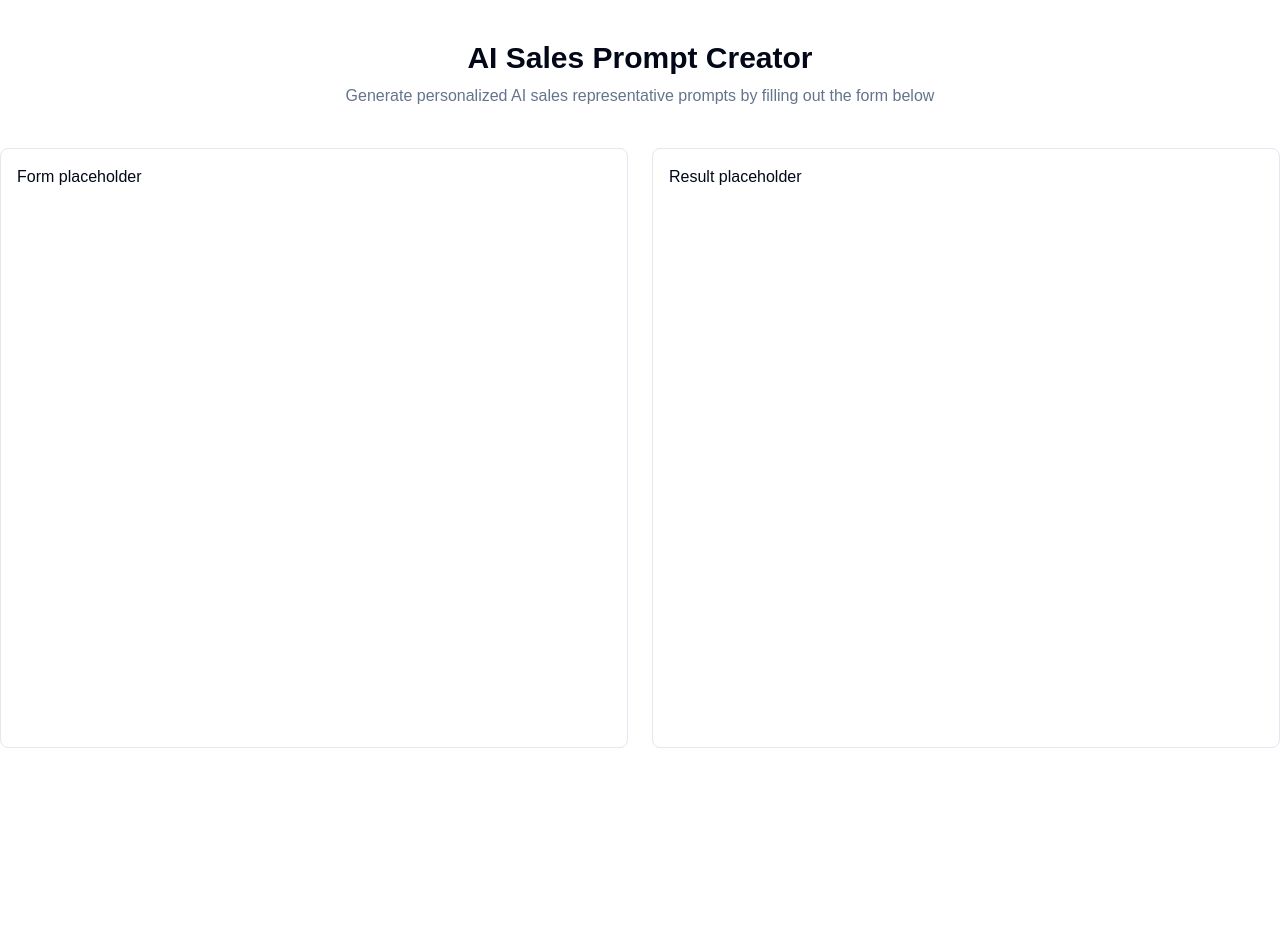
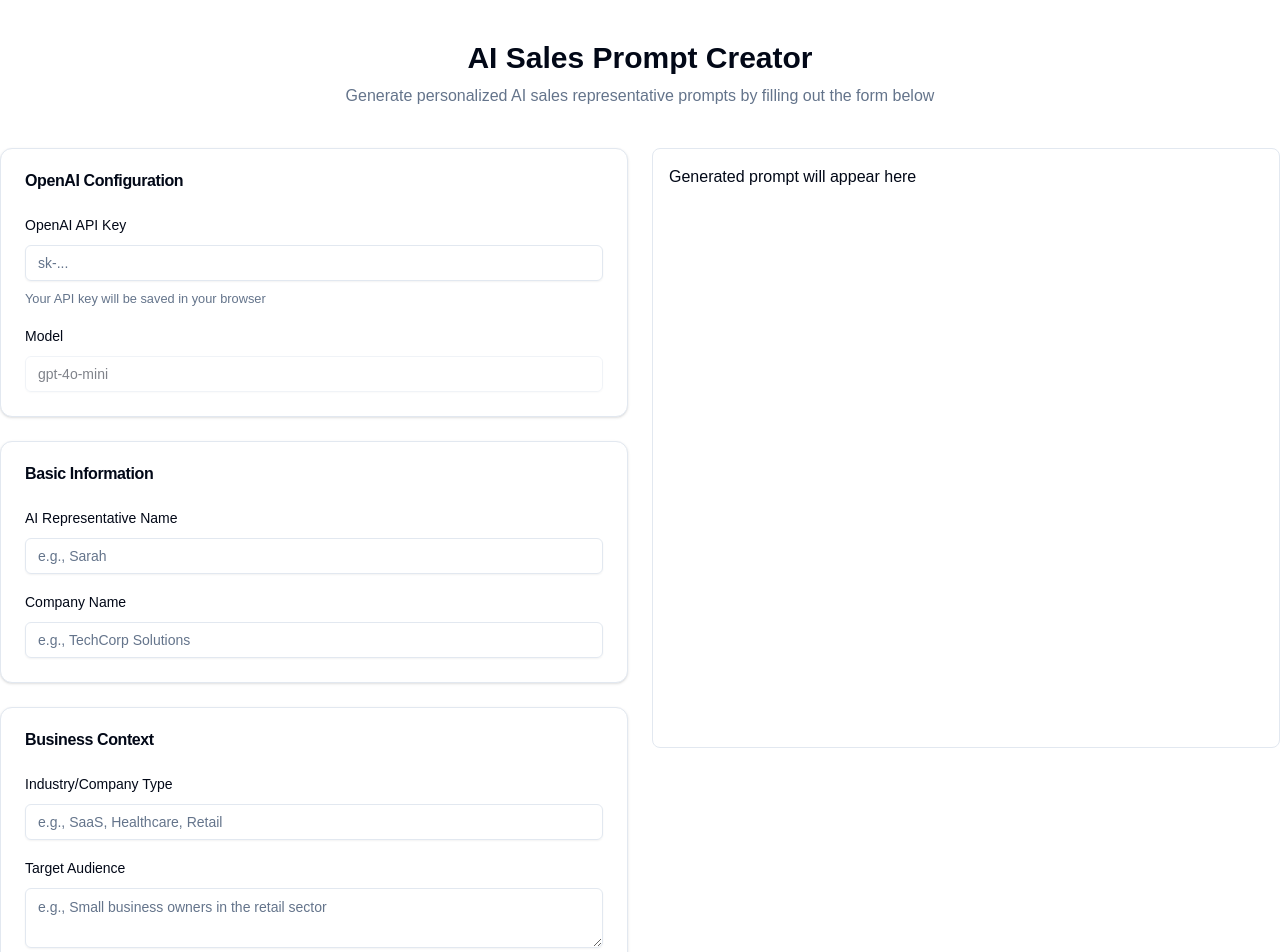
Before and after one commit to gurinder1996/sales-prompt-creator, a Next.js app: page / in a window 1280 px wide. Shown: the top 952 px of the page. Before the commit the page ends 800 px from the top, so only its background shows below. Built offline with nearby package versions, Linux system fonts and the light colour scheme.

Commit message:
Initial form implementation

```diff
--- a/app/layout.tsx
+++ b/app/layout.tsx
@@ -1,23 +1,22 @@
-import type { Metadata } from "next";
-import localFont from "next/font/local";
-import "./globals.css";
-import { Toaster } from "@/components/ui/toaster";
+import type { Metadata } from "next"
+import localFont from "next/font/local"
+import "./globals.css"
+import { Providers } from "./providers"
 
 const geistSans = localFont({
   src: "./fonts/GeistVF.woff",
   variable: "--font-geist-sans",
-  weight: "100 900",
-});
+})
+
 const geistMono = localFont({
   src: "./fonts/GeistMonoVF.woff",
   variable: "--font-geist-mono",
-  weight: "100 900",
-});
+})
 
 export const metadata: Metadata = {
-  title: "Create Next App",
-  description: "Generated by create next app",
-};
+  title: "AI Sales Prompt Creator",
+  description: "Generate personalized AI sales representative prompts",
+}
 
 export default function RootLayout({
   children,
@@ -26,10 +25,11 @@ export default function RootLayout({
 }) {
   return (
     <html lang="en">
-      <body className="min-h-screen bg-background">
-        {children}
-        <Toaster />
+      <body className={`${geistSans.variable} ${geistMono.variable} min-h-screen bg-background antialiased`}>
+        <Providers>
+          {children}
+        </Providers>
       </body>
     </html>
-  );
+  )
 }
--- a/app/page.tsx
+++ b/app/page.tsx
@@ -1,6 +1,35 @@
-import Image from "next/image";
+/* eslint-disable @typescript-eslint/no-explicit-any */
+"use client"
+
+import { useState } from "react"
+import { PromptForm } from "@/components/prompt-form"
+import { useToast } from "@/hooks/use-toast"
 
 export default function Home() {
+  const [isLoading, setIsLoading] = useState(false)
+  const [result] = useState<string>("")
+  const { toast } = useToast()
+
+  const handleSubmit = async (values: any) => {
+    setIsLoading(true)
+    try {
+      // TODO: Implement OpenAI call
+      console.log(values)
+      toast({
+        title: "Form submitted",
+        description: "Check the console for the form values",
+      })
+    } catch {
+      toast({
+        variant: "destructive",
+        title: "Error",
+        description: "Something went wrong. Please try again.",
+      })
+    } finally {
+      setIsLoading(false)
+    }
+  }
+
   return (
     <main className="container mx-auto py-10 space-y-10">
       <div className="space-y-2 text-center">
@@ -12,16 +41,13 @@ export default function Home() {
 
       <div className="grid grid-cols-1 md:grid-cols-2 gap-6">
         <div className="space-y-6">
-          {/* Form will go here */}
-          <div className="h-[600px] border rounded-lg p-4">
-            Form placeholder
-          </div>
+          <PromptForm onSubmit={handleSubmit} isLoading={isLoading} />
         </div>
 
         <div className="space-y-6">
           {/* Result will go here */}
           <div className="h-[600px] border rounded-lg p-4">
-            Result placeholder
+            {result || "Generated prompt will appear here"}
           </div>
         </div>
       </div>
--- /dev/null
+++ b/app/providers.tsx
@@ -0,0 +1,12 @@
+"use client"
+
+import { Toaster } from "@/components/ui/toaster"
+
+export function Providers({ children }: { children: React.ReactNode }) {
+  return (
+    <>
+      {children}
+      <Toaster />
+    </>
+  )
+}
--- /dev/null
+++ b/components/prompt-form.tsx
@@ -0,0 +1,286 @@
+"use client"
+
+import { zodResolver } from "@hookform/resolvers/zod"
+import { useForm } from "react-hook-form"
+import * as z from "zod"
+
+import { Button } from "@/components/ui/button"
+import {
+  Form,
+  FormControl,
+  FormDescription,
+  FormField,
+  FormItem,
+  FormLabel,
+  FormMessage,
+} from "@/components/ui/form"
+import { Input } from "@/components/ui/input"
+import { Textarea } from "@/components/ui/textarea"
+import { Card, CardContent, CardHeader, CardTitle } from "@/components/ui/card"
+
+const formSchema = z.object({
+  apiKey: z.string().min(1, "OpenAI API key is required"),
+  model: z.string().default("gpt-4"),
+  aiName: z.string().min(1, "AI name is required"),
+  companyName: z.string().min(1, "Company name is required"),
+  industry: z.string().min(1, "Industry is required"),
+  targetAudience: z.string().min(1, "Target audience is required"),
+  challenges: z.string().min(1, "Challenges are required"),
+  product: z.string().min(1, "Product/service is required"),
+  objective: z.string().min(1, "Call objective is required"),
+  objections: z.string().min(1, "Common objections are required"),
+  additionalInfo: z.string().optional(),
+})
+
+type FormValues = z.infer<typeof formSchema>
+
+interface PromptFormProps {
+  onSubmit: (values: FormValues) => void
+  isLoading?: boolean
+}
+
+export function PromptForm({ onSubmit, isLoading = false }: PromptFormProps) {
+  const form = useForm<FormValues>({
+    resolver: zodResolver(formSchema),
+    defaultValues: {
+      model: "gpt-4o-mini",
+      apiKey: localStorage.getItem("openai-api-key") || "",
+      aiName: "",
+      companyName: "",
+      industry: "",
+      targetAudience: "",
+      challenges: "",
+      product: "",
+      objective: "",
+      objections: "",
+      additionalInfo: "",
+    },
+  })
+
+  const handleSubmit = (values: FormValues) => {
+    localStorage.setItem("openai-api-key", values.apiKey)
+    onSubmit(values)
+  }
+
+  return (
+    <Form {...form}>
+      <form onSubmit={form.handleSubmit(handleSubmit)} className="space-y-6">
+        <Card>
+          <CardHeader>
+            <CardTitle>OpenAI Configuration</CardTitle>
+          </CardHeader>
+          <CardContent className="space-y-4">
+            <FormField
+              control={form.control}
+              name="apiKey"
+              render={({ field }) => (
+                <FormItem>
+                  <FormLabel>OpenAI API Key</FormLabel>
+                  <FormControl>
+                    <Input type="password" placeholder="sk-..." {...field} />
+                  </FormControl>
+                  <FormDescription>
+                    Your API key will be saved in your browser
+                  </FormDescription>
+                  <FormMessage />
+                </FormItem>
+              )}
+            />
+            <FormField
+              control={form.control}
+              name="model"
+              render={({ field }) => (
+                <FormItem>
+                  <FormLabel>Model</FormLabel>
+                  <FormControl>
+                    <Input disabled {...field} />
+                  </FormControl>
+                  <FormMessage />
+                </FormItem>
+              )}
+            />
+          </CardContent>
+        </Card>
+
+        <Card>
+          <CardHeader>
+            <CardTitle>Basic Information</CardTitle>
+          </CardHeader>
+          <CardContent className="space-y-4">
+            <FormField
+              control={form.control}
+              name="aiName"
+              render={({ field }) => (
+                <FormItem>
+                  <FormLabel>AI Representative Name</FormLabel>
+                  <FormControl>
+                    <Input placeholder="e.g., Sarah" {...field} />
+                  </FormControl>
+                  <FormMessage />
+                </FormItem>
+              )}
+            />
+            <FormField
+              control={form.control}
+              name="companyName"
+              render={({ field }) => (
+                <FormItem>
+                  <FormLabel>Company Name</FormLabel>
+                  <FormControl>
+                    <Input placeholder="e.g., TechCorp Solutions" {...field} />
+                  </FormControl>
+                  <FormMessage />
+                </FormItem>
+              )}
+            />
+          </CardContent>
+        </Card>
+
+        <Card>
+          <CardHeader>
+            <CardTitle>Business Context</CardTitle>
+          </CardHeader>
+          <CardContent className="space-y-4">
+            <FormField
+              control={form.control}
+              name="industry"
+              render={({ field }) => (
+                <FormItem>
+                  <FormLabel>Industry/Company Type</FormLabel>
+                  <FormControl>
+                    <Input placeholder="e.g., SaaS, Healthcare, Retail" {...field} />
+                  </FormControl>
+                  <FormMessage />
+                </FormItem>
+              )}
+            />
+            <FormField
+              control={form.control}
+              name="targetAudience"
+              render={({ field }) => (
+                <FormItem>
+                  <FormLabel>Target Audience</FormLabel>
+                  <FormControl>
+                    <Textarea
+                      placeholder="e.g., Small business owners in the retail sector"
+                      {...field}
+                    />
+                  </FormControl>
+                  <FormMessage />
+                </FormItem>
+              )}
+            />
+          </CardContent>
+        </Card>
+
+        <Card>
+          <CardHeader>
+            <CardTitle>Product & Challenges</CardTitle>
+          </CardHeader>
+          <CardContent className="space-y-4">
+            <FormField
+              control={form.control}
+              name="product"
+              render={({ field }) => (
+                <FormItem>
+                  <FormLabel>Product/Service Offered</FormLabel>
+                  <FormControl>
+                    <Textarea
+                      placeholder="Describe your product or service"
+                      {...field}
+                    />
+                  </FormControl>
+                  <FormMessage />
+                </FormItem>
+              )}
+            />
+            <FormField
+              control={form.control}
+              name="challenges"
+              render={({ field }) => (
+                <FormItem>
+                  <FormLabel>Specific Challenges/Goals</FormLabel>
+                  <FormControl>
+                    <Textarea
+                      placeholder="What problems does your product solve?"
+                      {...field}
+                    />
+                  </FormControl>
+                  <FormMessage />
+                </FormItem>
+              )}
+            />
+          </CardContent>
+        </Card>
+
+        <Card>
+          <CardHeader>
+            <CardTitle>Sales Approach</CardTitle>
+          </CardHeader>
+          <CardContent className="space-y-4">
+            <FormField
+              control={form.control}
+              name="objective"
+              render={({ field }) => (
+                <FormItem>
+                  <FormLabel>Call Objective</FormLabel>
+                  <FormControl>
+                    <Textarea
+                      placeholder="e.g., Schedule a demo, Book a consultation"
+                      {...field}
+                    />
+                  </FormControl>
+                  <FormMessage />
+                </FormItem>
+              )}
+            />
+            <FormField
+              control={form.control}
+              name="objections"
+              render={({ field }) => (
+                <FormItem>
+                  <FormLabel>Common Objections</FormLabel>
+                  <FormControl>
+                    <Textarea
+                      placeholder="List common objections and how to handle them"
+                      {...field}
+                    />
+                  </FormControl>
+                  <FormMessage />
+                </FormItem>
+              )}
+            />
+          </CardContent>
+        </Card>
+
+        <Card>
+          <CardHeader>
+            <CardTitle>Additional Information</CardTitle>
+          </CardHeader>
+          <CardContent>
+            <FormField
+              control={form.control}
+              name="additionalInfo"
+              render={({ field }) => (
+                <FormItem>
+                  <FormLabel>Any Other Details</FormLabel>
+                  <FormControl>
+                    <Textarea
+                      placeholder="Any additional context or requirements (optional)"
+                      {...field}
+                    />
+                  </FormControl>
+                  <FormMessage />
+                </FormItem>
+              )}
+            />
+          </CardContent>
+        </Card>
+
+        <Button type="submit" className="w-full" disabled={isLoading}>
+          {isLoading ? "Generating..." : "Generate Prompt"}
+        </Button>
+      </form>
+    </Form>
+  )
+}
```
Also changed, not shown: 1 other file (tests, documents, lock files or other folders).
